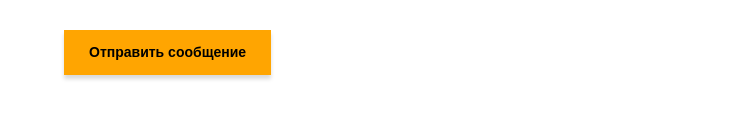
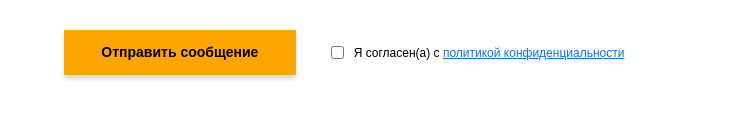
Before and after one commit to wjflbc/Portfolio, a website: page src/index.html in a window 1280 px wide. Shown: the part 5129-5248 px from the top of the page, 526-1280 px from the left. Drawn offline with nearby package versions, Linux system fonts and the light colour scheme; files that its build step writes are made by us from their sources.

Commit message:
Add checkbocs with polituka konfidenciinosti and html page

```diff
--- a/src/index.html
+++ b/src/index.html
@@ -399,11 +399,11 @@
 
                     <form action="#" class="contacts__form">
                         <div class="contacts__input">
-                            <input name="name" id="name" type="text">
+                            <input required name="name" id="name" type="text">
                             <label for="name">Ваше имя</label>
                         </div>
                         <div class="contacts__input">
-                            <input name="email" id="email" type="email">
+                            <input required name="email" id="email" type="email">
                             <label for="email">Ваша почта</label>
                         </div>
 
@@ -411,8 +411,12 @@
                             <textarea name="text" id="text" ></textarea>
                             <label for="text">Ваше сообщение</label>
                         </div>
-                        <div>
+                        <div class="contacts__triggers">
                             <button class=" contacts__btn btn">Отправить сообщение</button>
+                            <div class="contacts__policy">
+                                <input required type="checkbox">
+                                <span>Я согласен(а) с <a href="/policy.html">политикой конфиденциальности</a></span>
+                            </div>
                         </div>
                     </form>
                 </div>
--- a/src/sass/blocks/_contacts.scss
+++ b/src/sass/blocks/_contacts.scss
@@ -51,6 +51,23 @@
       margin-bottom: 0;
     }
   }
+  &__triggers{
+    grid-column: 1/3;
+    display: grid;
+    grid-template-columns: repeat(2, auto);
+    column-gap: 35px;
+  }
+  &__policy{
+    display: flex;
+    align-items: center;
+    font-weight: 500;
+    font-size: 12px;
+    line-height: 18px;
+    color: #000000;
+    input{
+      margin-right: 10px;
+    }
+  }
   &__input{
     position: relative;
     input{
```
Also changed, not shown: dist/css/style.min.css, dist/css/style.min.pk.css (added), dist/index.html.
